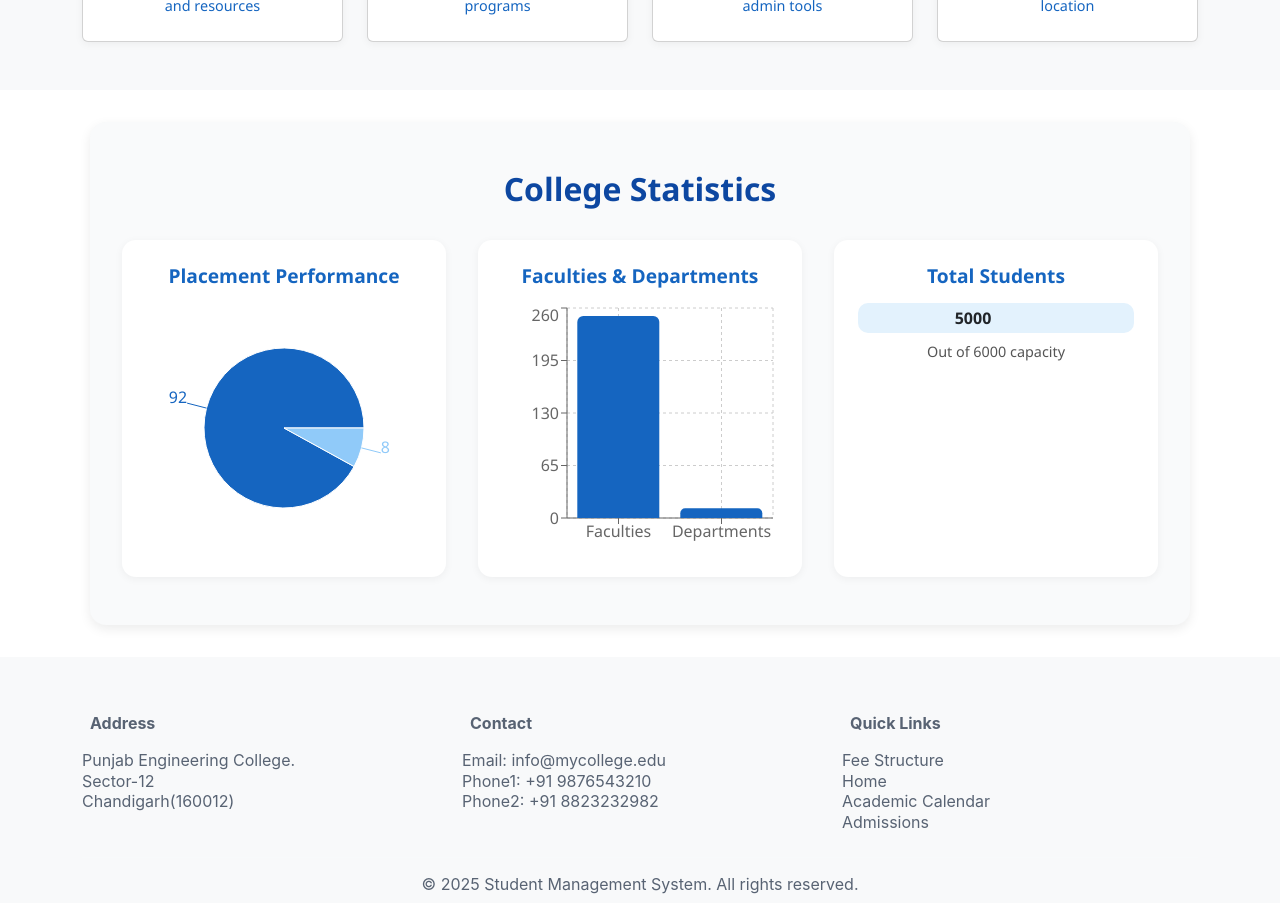
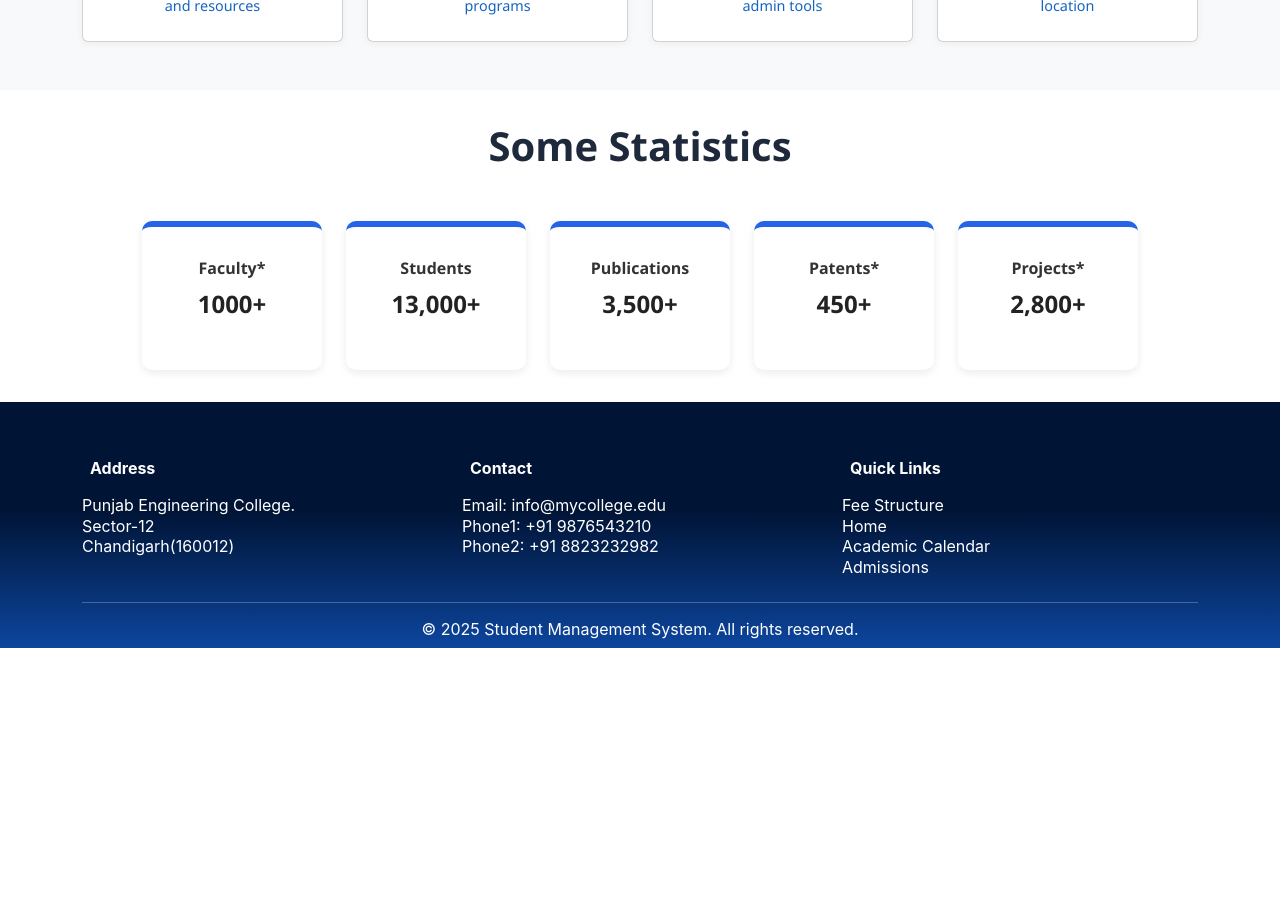
Before and after one commit to silent-hyena/ERP-College-Mangement-System, a React (Vite) app in the folder frontend/: page / in a window 1280 px wide. Shown: the part 800-1703 px from the top of the page. After the commit the page ends 1448 px from the top, so only its background shows below. Built offline with nearby package versions, Linux system fonts and the light colour scheme.

Commit message:
footer styling and satistics styling changed

```diff
--- a/frontend/src/App.css
+++ b/frontend/src/App.css
@@ -190,7 +190,7 @@ body.dark .carousel-item img:hover {
 .footer-style *{
   font-family: -apple-system, BlinkMacSystemFont, "Segoe UI", Roboto, Helvetica, Arial, sans-serif !important;
   font-size: 16px !important;
-  color: #586373 !important;
+  color: #fff !important;
   line-height: 1.3 !important;
   transition: color 0.2s ease;
   /* background-color: #89CFF3; */
@@ -198,7 +198,7 @@ body.dark .carousel-item img:hover {
 }
 
 .footer-style .nav-link:hover{
-  color:#000 !important
+  color:#00CAFF !important
 }
 
 /* Custom css for sidebar throughtout the app */
--- a/frontend/src/components/Footer/AppFooter.jsx
+++ b/frontend/src/components/Footer/AppFooter.jsx
@@ -3,7 +3,7 @@ import { Link } from "react-router-dom";
 function Footer() {
     return (<>
 
-        <footer className="footer-style pt-5 bg-light pb-2 mt-0">
+        <footer className="footer-style pt-5 pb-2 mt-0" style={{ background: 'linear-gradient(180deg, #001435 43.89%, #0d47a1 102%)' }}>
             <div className="container">
                 <div className="row">
 
--- a/frontend/src/components/Performance/Performance.jsx
+++ b/frontend/src/components/Performance/Performance.jsx
@@ -1,84 +1,26 @@
 import React from "react";
-import "./performance.css";
-import { PieChart, Pie, Cell, ResponsiveContainer, Tooltip, BarChart, Bar, XAxis, YAxis, CartesianGrid } from "recharts";
+import "./Performance.css";
 
-// Colors
-const COLORS = ["#1565C0", "#90CAF9", "#42A5F5", "#0D47A1"];
+const stats = [
+  { title: "Faculty*", value: "1000+" },
+  { title: "Students", value: "13,000+" },
+  { title: "Publications", value: "3,500+" },
+  { title: "Patents*", value: "450+" },
+  { title: "Projects*", value: "2,800+" },
+];
 
-function Performance() {
-  // Data for placement pie chart
-  const placementData = [
-    { name: "Placed", value: 92 },
-    { name: "Not Placed", value: 8 },
-  ];
+export default function Performance() {
+  return (<div className="performance-container">
+        <h4 className="performance-title">Some Statistics</h4>
+        <div className="stats-container">
 
-  // Data for faculties & departments bar chart
-  const facultyDeptData = [
-    { name: "Faculties", value: 250 },
-    { name: "Departments", value: 12 },
-  ];
-
-  // Progress-like data for total students
-  const studentStats = { total: 5000, max: 6000 }; // example target
-
-  return (
-    <div className="performance-section">
-      <h2 className="performance-title">College Statistics</h2>
-
-      <div className="performance-grid">
-        {/* Pie Chart - Placement Performance */}
-        <div className="chart-card">
-          <h3 className="chart-title">Placement Performance</h3>
-          <ResponsiveContainer width="100%" height={250}>
-            <PieChart>
-              <Pie
-                data={placementData}
-                dataKey="value"
-                nameKey="name"
-                cx="50%"
-                cy="50%"
-                outerRadius={80}
-                label
-              >
-                {placementData.map((entry, index) => (
-                  <Cell key={`cell-${index}`} fill={COLORS[index % COLORS.length]} />
-                ))}
-              </Pie>
-              <Tooltip />
-            </PieChart>
-          </ResponsiveContainer>
+          {stats.map((item, index) => (
+            <div key={index} className="stats-card">
+              <h3 className="stats-title">{item.title}</h3>
+              <p className="stats-value">{item.value}</p>
+            </div>
+          ))}
         </div>
-
-        {/* Bar Chart - Faculties & Departments */}
-        <div className="chart-card">
-          <h3 className="chart-title">Faculties & Departments</h3>
-          <ResponsiveContainer width="100%" height={250}>
-            <BarChart data={facultyDeptData}>
-              <CartesianGrid strokeDasharray="3 3" />
-              <XAxis dataKey="name" />
-              <YAxis />
-              <Tooltip />
-              <Bar dataKey="value" fill="#1565C0" radius={[6, 6, 0, 0]} />
-            </BarChart>
-          </ResponsiveContainer>
-        </div>
-
-        {/* Progress Bar - Total Students */}
-        <div className="chart-card">
-          <h3 className="chart-title">Total Students</h3>
-          <div className="progress-container">
-            <div
-              className="progress-bar"
-              style={{ width: `${(studentStats.total / studentStats.max) * 100}%` }}
-            >
-              {studentStats.total}
-            </div>
-          </div>
-          <p className="progress-desc">Out of {studentStats.max} capacity</p>
-        </div>
-      </div>
     </div>
   );
 }
-
-export default Performance;
--- a/frontend/src/components/Performance/performance.css
+++ b/frontend/src/components/Performance/performance.css
@@ -1,74 +1,57 @@
-/* ==== PERFORMANCE SECTION ==== */
-.performance-section {
-  background: #f9fafb;
-  padding: 3rem 2rem;
-  border-radius: 16px;
-  box-shadow: 0 4px 12px rgba(0,0,0,0.08);
-  margin: 2rem auto;
-  max-width: 1100px;
-  font-family: "Segoe UI", Tahoma, Geneva, Verdana, sans-serif;
+.performance-title{
+  text-align: center;
+  margin-top: 2rem;
+  font-size: 2.5rem;
+  font-weight: bold;
+  color: #1e293b; /* deep navy */
+}
+
+.stats-container {
+  display: flex;
+  justify-content: center;
+  gap: 1.5rem;
+  flex-wrap: wrap;
+  padding: 2rem;
 }
 
 .performance-title {
-  font-size: 2rem;
-  font-weight: 700;
-  color: #0d47a1;
+  font-size: 2.5rem;
+  font-weight: bold;
   text-align: center;
-  margin-bottom: 2rem;
+  margin-bottom: 1.2rem;
+  color: #1e293b; /* deep navy */
 }
 
-/* ==== GRID ==== */
-.performance-grid {
-  display: grid;
-  grid-template-columns: repeat(auto-fit, minmax(300px, 1fr));
-  gap: 2rem;
+.stats-card {
+  background-color: #ffffff; /* light blue */
+  border-radius: 10px;
+  padding: 2rem;
+  width: 180px;
+  text-align: center;
+  box-shadow: 0 3px 8px rgba(0, 0, 0, 0.08);
+  transition: all 0.3s ease;
+  border-top: 6px solid #2563eb; /* royal blue accent */
 }
 
-/* ==== CHART CARD ==== */
-.chart-card {
-  background: #fff;
-  border-radius: 14px;
-  padding: 1.5rem;
-  box-shadow: 0 2px 8px rgba(0,0,0,0.05);
-  transition: transform 0.2s ease, box-shadow 0.2s ease;
-  text-align: center;
+.stats-card:hover {
+  transform: translateY(-5px);
+  box-shadow: 0 8px 18px rgba(0, 0, 0, 0.12);
+  border-top-color: #00CAFF; /* amber hover */
 }
 
-.chart-card:hover {
-  transform: translateY(-6px);
-  box-shadow: 0 6px 16px rgba(0,0,0,0.15);
+.stats-title {
+  font-size: 1rem;
+  font-weight: 600;
+  color: #333;
+  margin-bottom: 0.5rem;
 }
 
-.chart-title {
-  font-size: 1.2rem;
-  font-weight: 600;
-  color: #1565c0;
-  margin-bottom: 1rem;
+.stats-title:hover {
+  color: #fff !important;
 }
 
-/* ==== PROGRESS BAR ==== */
-.progress-container {
-  background: #e3f2fd;
-  border-radius: 10px;
-  height: 30px;
-  overflow: hidden;
-  position: relative;
+.stats-value {
+  font-size: 1.5rem;
+  font-weight: bold;
+  color: #222;
 }
-
-.progress-bar {
-  background: #1565c0;
-  color: #fff;
-  font-weight: 600;
-  height: 100%;
-  display: flex;
-  align-items: center;
-  justify-content: center;
-  border-radius: 10px;
-  transition: width 1s ease-in-out;
-}
-
-.progress-desc {
-  margin-top: 0.5rem;
-  font-size: 0.9rem;
-  color: #555;
-}
--- a/frontend/src/routes/Home/Home.css
+++ b/frontend/src/routes/Home/Home.css
@@ -12,7 +12,7 @@
 
 .college-title h1 {
   font-size: 2.3rem;
-  font-weight: 700;
+  font-weight: 1000;
   color: #4300FF; /* primary blue */
   margin-top: 10px;
 }
```
